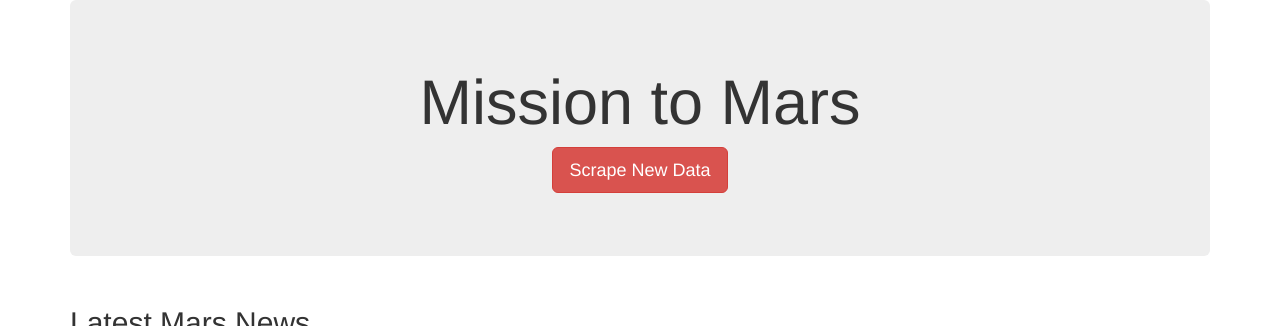
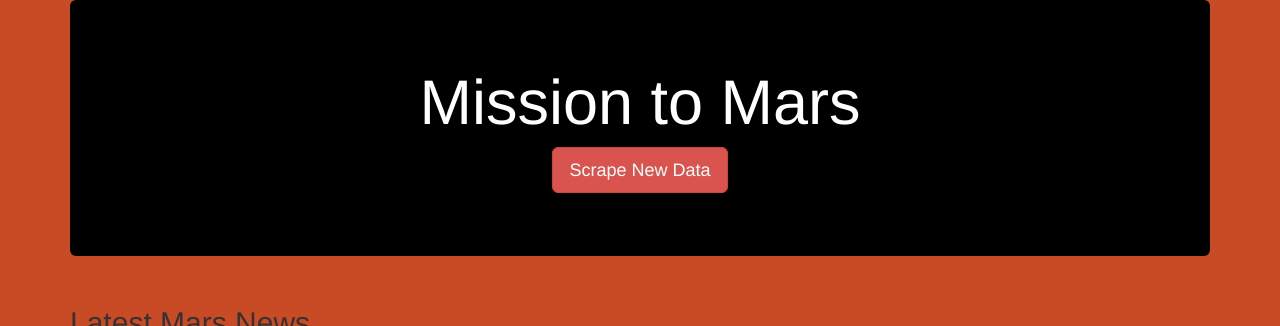
Before and after one commit to ean-maloney/Mission-to-Mars, a Flask app: page / in a window 1280 px wide. Shown: the top 326 px of the page. Run offline with Flask 2, Linux system fonts and the light colour scheme; data that the repository does not hold is empty; some libraries are stand-ins or nearby versions.

Commit message:
Finish challenge

```diff
--- a/templates/index.html
+++ b/templates/index.html
@@ -10,11 +10,11 @@
       href="https://maxcdn.bootstrapcdn.com/bootstrap/3.3.7/css/bootstrap.min.css"
     />
   </head>
-  <body>
+  <body style="background-color: rgb(201, 75, 37)">
     <div class="container">
       <!-- Add Jumbotron to Header -->
-      <div class="jumbotron text-center">
-        <h1>Mission to Mars</h1>
+      <div style="background:black" class="jumbotron text-center"> <!--https://stackoverflow.com/questions/22904102/how-to-change-the-background-color-of-jumbrotron-->
+        <h1 style="color:white">Mission to Mars</h1>
         <!-- Add a button to activate scraping script -->
         <p><a class="btn btn-danger btn-lg" href="/scrape" role="button">Scrape New Data</a></p>
       </div>
```
